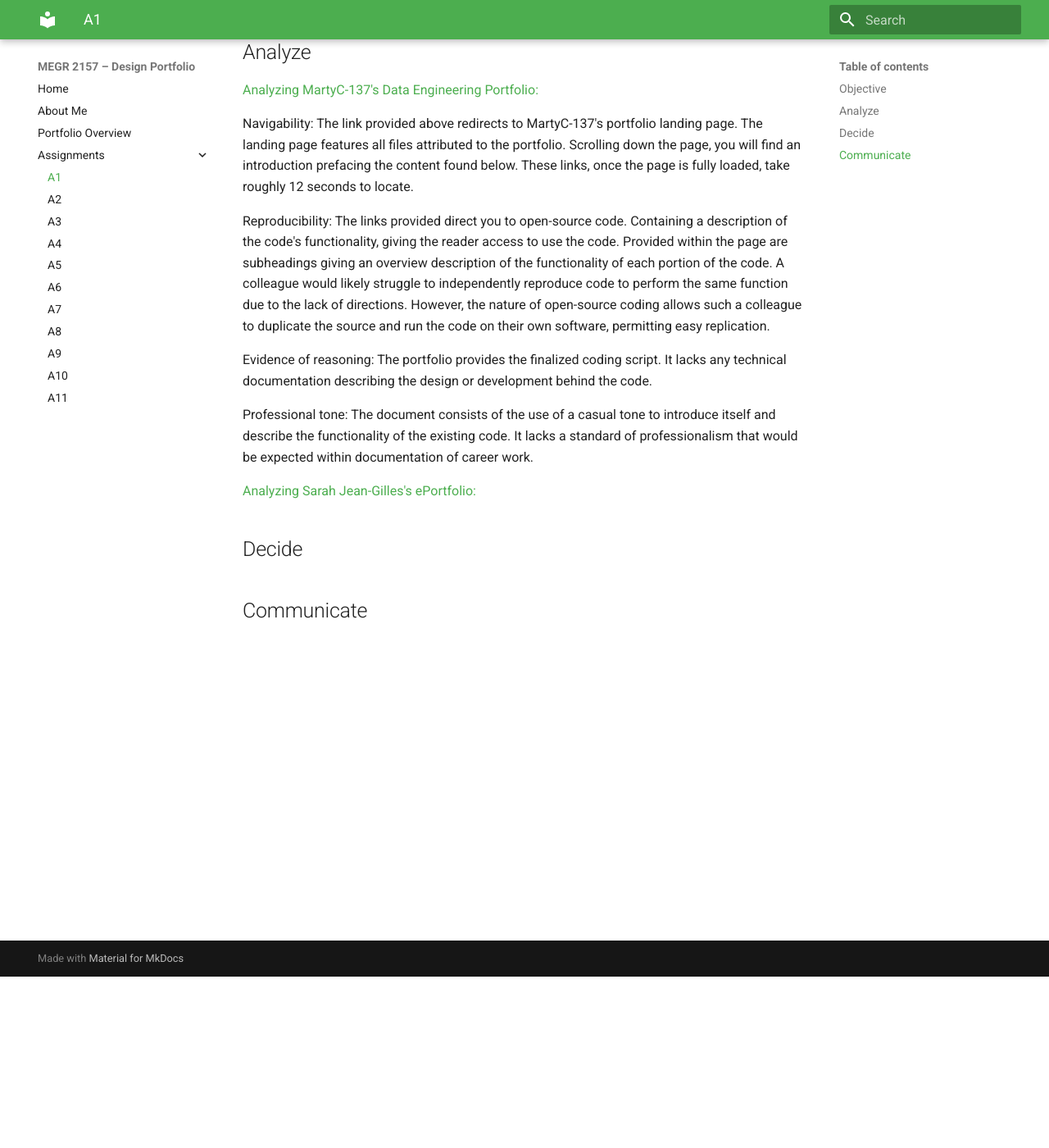
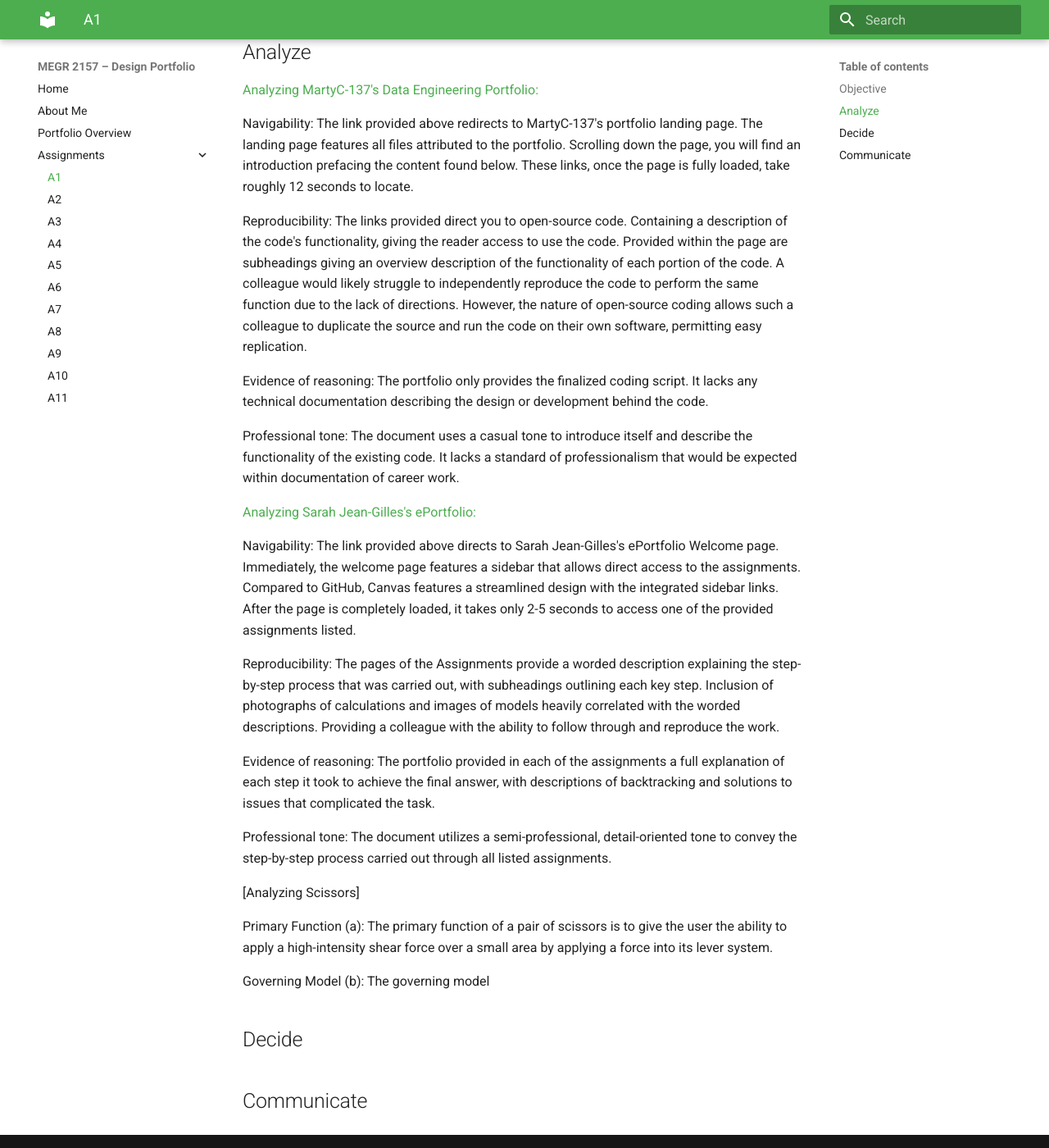
Before and after one commit to EthanMinton/megr2157-portfolio, an MkDocs documentation site: the page built from docs/assignments/A01/index.md, in a window 1280 px wide and 1400 px high, scrolled down 209 px. Shown: the whole window at 82% size. Built offline with MkDocs 1.6.1 and Material for MkDocs 9.7.7, drawn with Linux system fonts in a browser that asks for light colours.

Commit message:
Update index.md
Analyzing Update Continued

```diff
--- a/docs/assignments/A01/index.md
+++ b/docs/assignments/A01/index.md
@@ -10,14 +10,29 @@
 
 Navigability: The link provided above redirects to MartyC-137's portfolio landing page. The landing page features all files attributed to the portfolio. Scrolling down the page, you will find an introduction prefacing the content found below. These links, once the page is fully loaded, take roughly 12 seconds to locate.
 
-Reproducibility: The links provided direct you to open-source code. Containing a description of the code's functionality, giving the reader access to use the code. Provided within the page are subheadings giving an overview description of the functionality of each portion of the code. A colleague would likely struggle to independently reproduce code to perform the same function due to the lack of directions. However, the nature of open-source coding allows such a colleague to duplicate the source and run the code on their own software, permitting easy replication.
+Reproducibility: The links provided direct you to open-source code. Containing a description of the code's functionality, giving the reader access to use the code. Provided within the page are subheadings giving an overview description of the functionality of each portion of the code. A colleague would likely struggle to independently reproduce the code to perform the same function due to the lack of directions. However, the nature of open-source coding allows such a colleague to duplicate the source and run the code on their own software, permitting easy replication.
 
-Evidence of reasoning: The portfolio provides the finalized coding script. It lacks any technical documentation describing the design or development behind the code.
+Evidence of reasoning: The portfolio only provides the finalized coding script. It lacks any technical documentation describing the design or development behind the code.
 
-Professional tone: The document consists of the use of a casual tone to introduce itself and describe the functionality of the existing code. It lacks a standard of professionalism that would be expected within documentation of career work.
+Professional tone: The document uses a casual tone to introduce itself and describe the functionality of the existing code. It lacks a standard of professionalism that would be expected within documentation of career work.
+
 
 [Analyzing Sarah Jean-Gilles's ePortfolio:](https://instructure.charlotte.edu/eportfolios/4930/home)
 
+Navigability: The link provided above directs to Sarah Jean-Gilles's ePortfolio Welcome page. Immediately, the welcome page features a sidebar that allows direct access to the assignments. Compared to GitHub, Canvas features a streamlined design with the integrated sidebar links. After the page is completely loaded, it takes only 2-5 seconds to access one of the provided assignments listed.
+
+Reproducibility: The pages of the Assignments provide a worded description explaining the step-by-step process that was carried out, with subheadings outlining each key step. Inclusion of photographs of calculations and images of models heavily correlated with the worded descriptions. Providing a colleague with the ability to follow through and reproduce the work.
+
+Evidence of reasoning: The portfolio provided in each of the assignments a full explanation of each step it took to achieve the final answer, with descriptions of backtracking and solutions to issues that complicated the task.
+
+Professional tone: The document utilizes a semi-professional, detail-oriented tone to convey the step-by-step process carried out through all listed assignments.
+
+
+[Analyzing Scissors]
+
+Primary Function (a): The primary function of a pair of scissors is to give the user the ability to apply a high-intensity shear force over a small area by applying a force into its lever system.
+
+Governing Model (b): The governing model
 ## Decide
 
 
```
